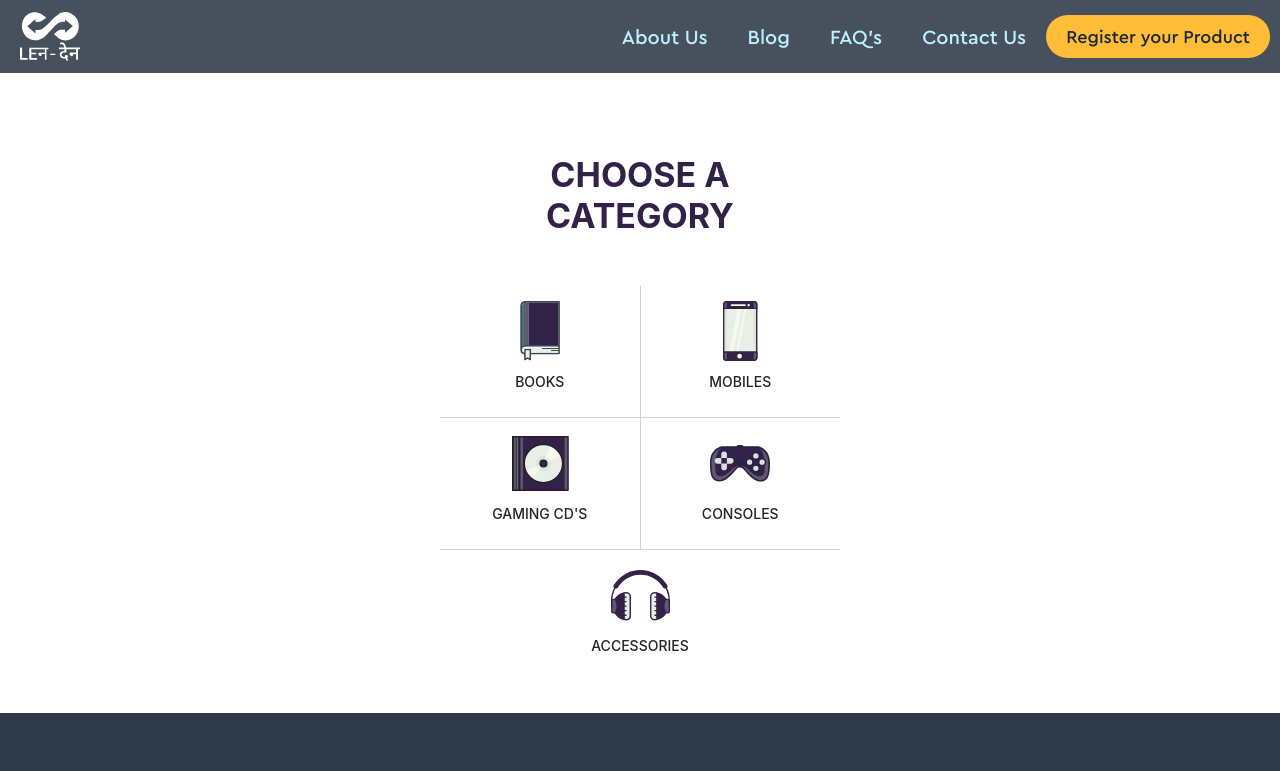
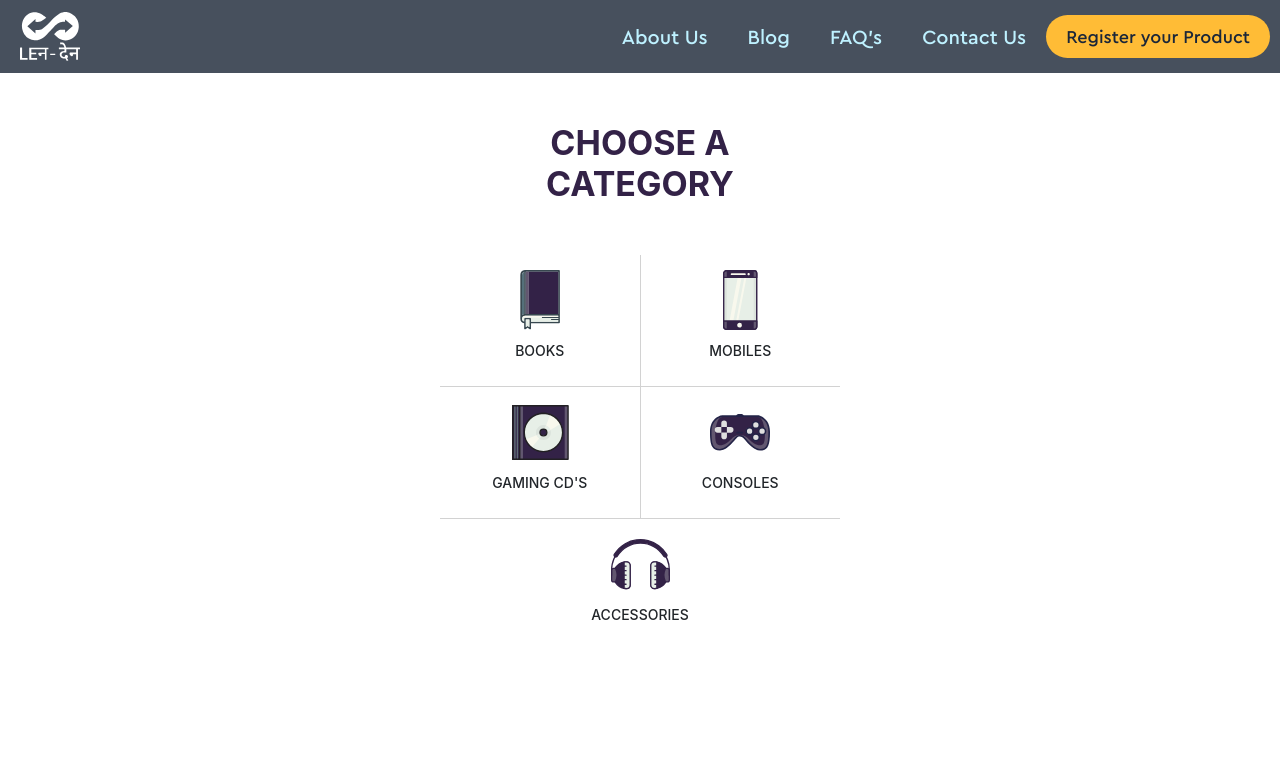
Before and after one commit to TheDemon12/lenden-coming-soon-v2, a React (Create React App) app: page /post-product in a window 1280 px wide. Shown: the top 771 px of the page. Built offline with nearby package versions, Linux system fonts and the light colour scheme.

Commit message:
postProduct: increase height of product options and align to top
Signed-off-by: kartik <kartikbhalla12@gmail.com>

```diff
--- a/src/scss/postProduct/_index.scss
+++ b/src/scss/postProduct/_index.scss
@@ -3,8 +3,8 @@
 
 	display: flex;
 	justify-content: center;
-	align-items: center;
-	height: 80vh;
+	// align-items: center;
+	height: 95vh;
 
 	h1 {
 		@extend %subHeading;
```
